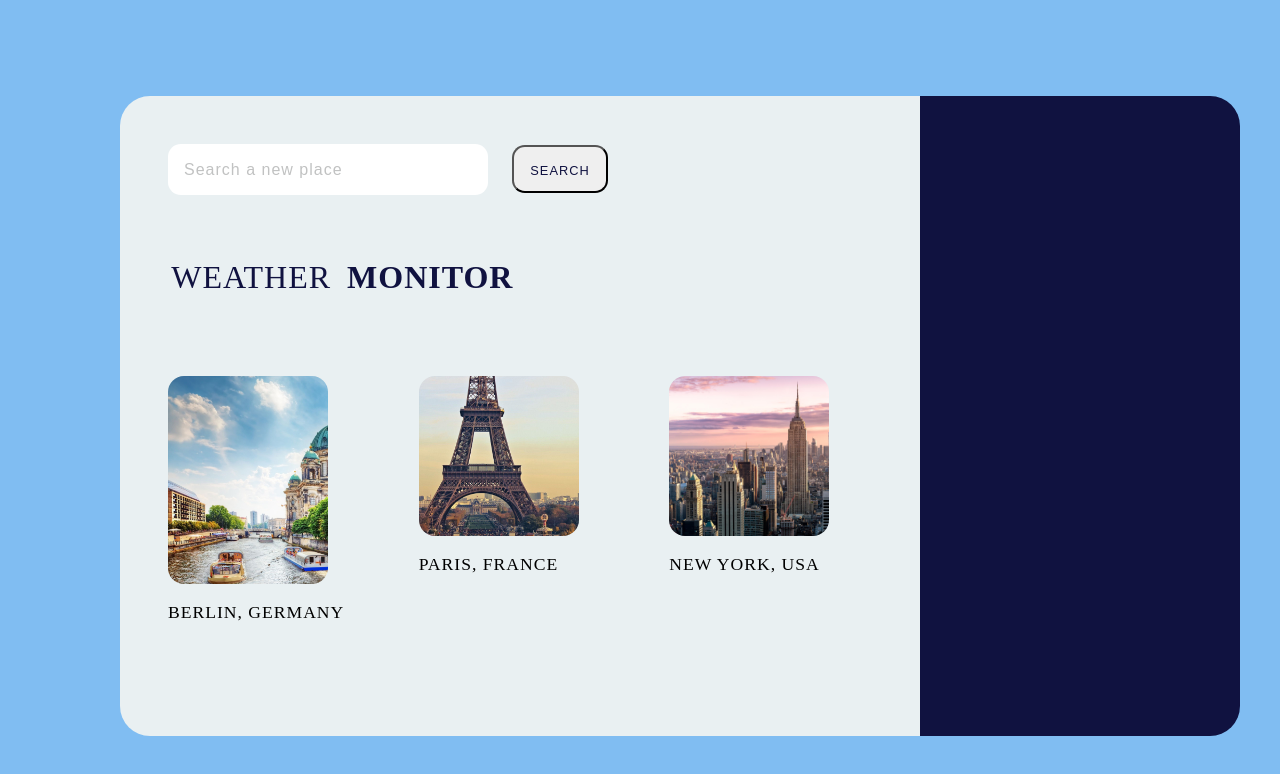
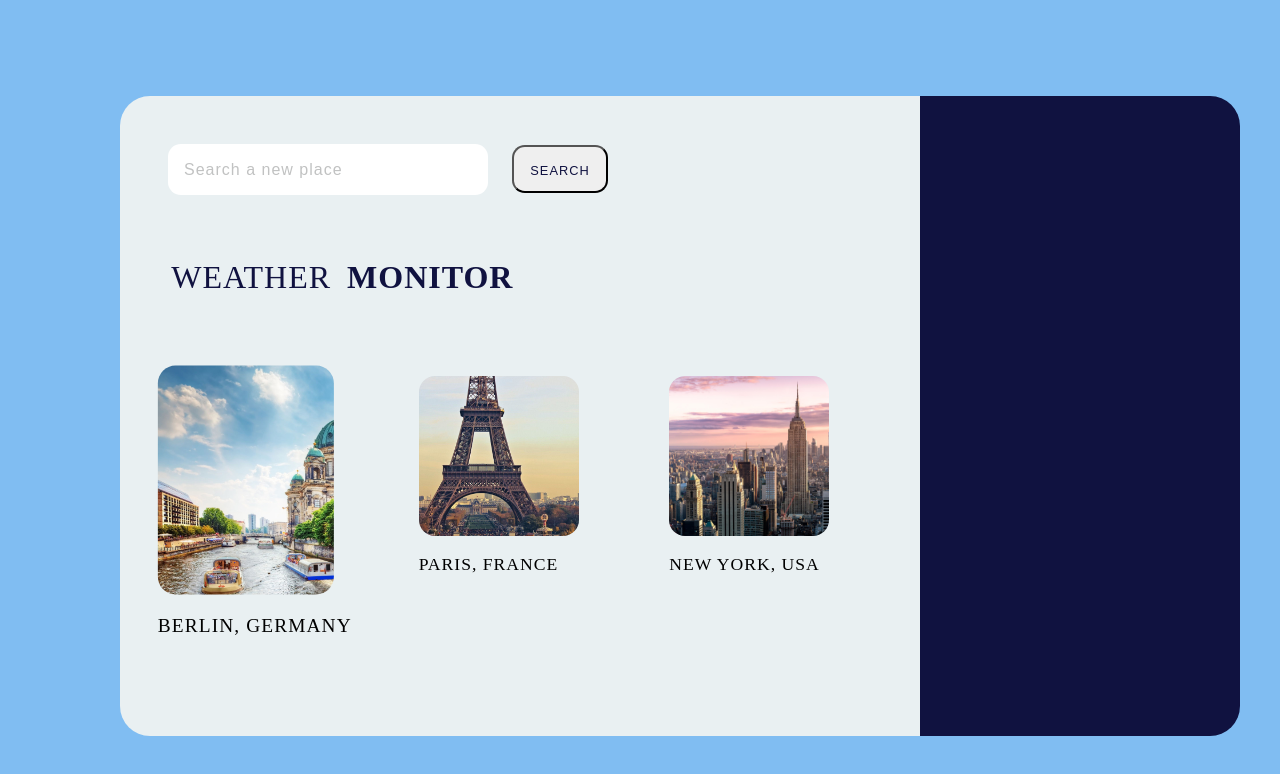
Before and after one commit to placiderapson/weather-monitor-with-next, a Next.js app: page / in a window 1280 px wide. In both pictures the pointer is over the element 269 px from the left and 480 px from the top of the page. Shown: the top 774 px of the page. Built offline with nearby package versions, Linux system fonts and the light colour scheme.

Commit message:
Improve UI/UX of the locations

```diff
--- a/styles/Location.scss
+++ b/styles/Location.scss
@@ -9,6 +9,12 @@
         width: 13rem;
         height: 13rem;
         margin-right: 3rem;
+        transition: all .2s ease-in-out;
+    }
+
+    &__card:hover {
+        cursor: pointer;
+        transform: scale(1.1);
     }
 
     &__landmark {
```
